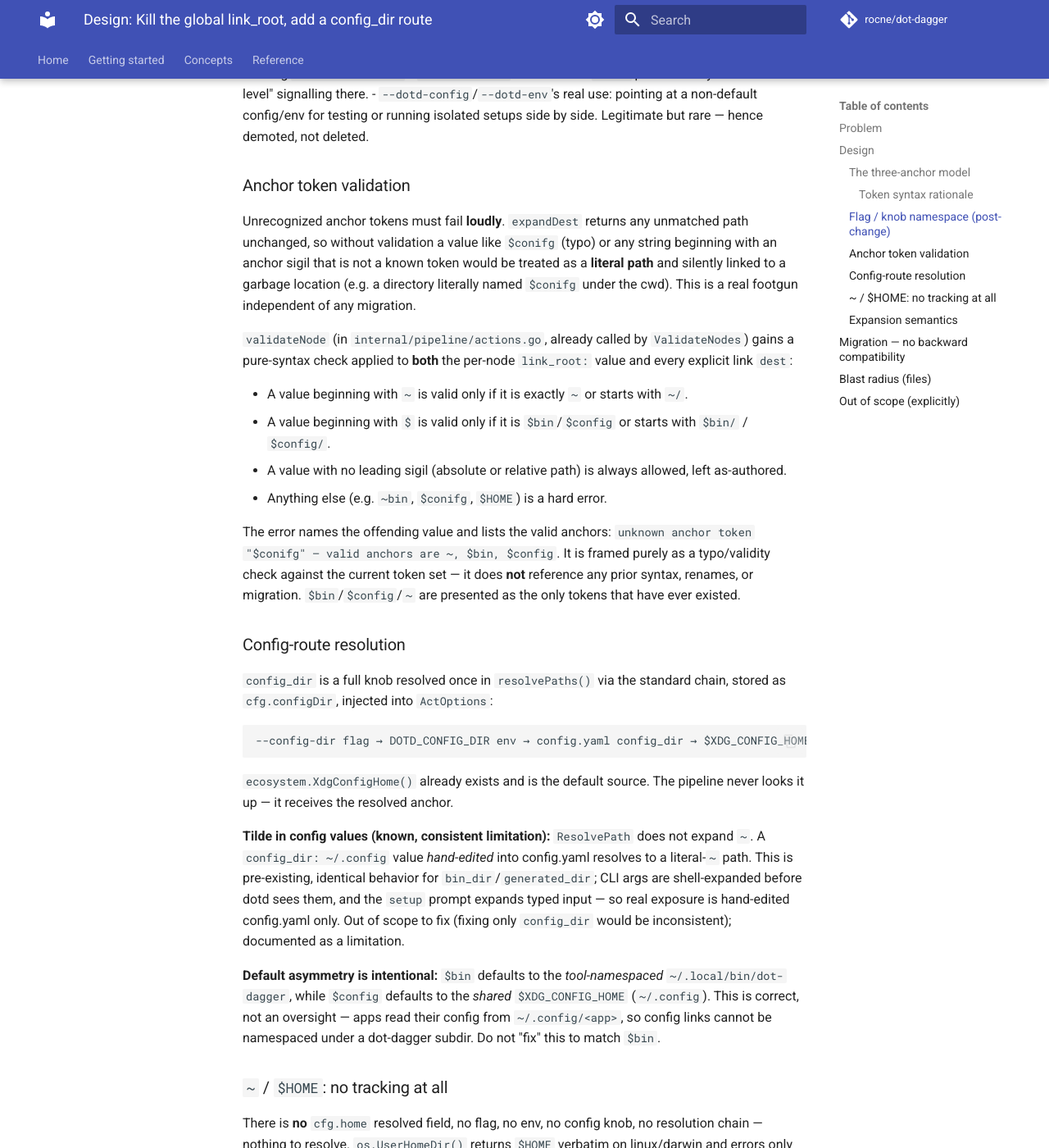
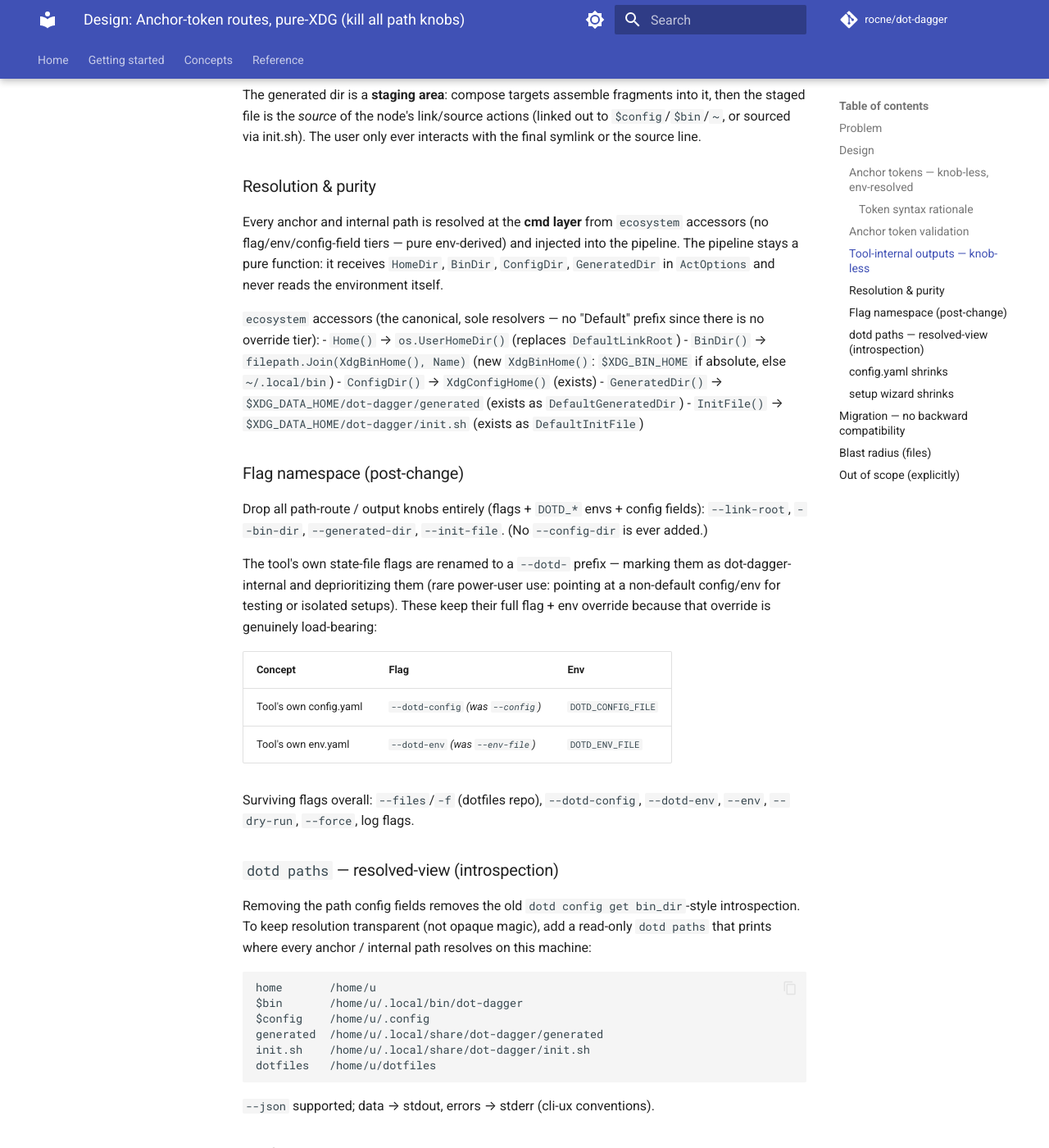
Before and after one commit to rocne/dot-dagger, an MkDocs documentation site: the page built from docs/superpowers/specs/2026-06-13-roots-model-design.md, in a window 1280 px wide and 1400 px high, scrolled down 2498 px. Shown: the whole window at 82% size. Built offline with MkDocs 1.6.1 and Material for MkDocs 9.7.7, drawn with Linux system fonts in a browser that asks for light colours; comment, search, counter and statistics services are not loaded; some of the changed text lies outside the part shown.

Commit message:
docs: lock roots-model design — pure-XDG, zero path knobs
Final design after UX analysis: ~/$bin/$config anchor tokens, all knob-less
and env(XDG)-resolved; remove every path-route and tool-output knob
(link_root, bin_dir, generated_dir, init_file); add anchor-token validation
and a `dotd paths` resolved-view; rename --config/--env-file to
--dotd-config/--dotd-env. config.yaml shrinks to {dotfiles}. No back-compat.

Co-Authored-By: Claude Opus 4.8 <noreply@anthropic.com>

````diff
--- a/docs/superpowers/specs/2026-06-13-roots-model-design.md
+++ b/docs/superpowers/specs/2026-06-13-roots-model-design.md
@@ -1,268 +1,242 @@
-# Design: Kill the global `link_root`, add a `config_dir` route
+# Design: Anchor-token routes, pure-XDG (kill all path knobs)
 
-**Date:** 2026-06-13
-**Status:** Approved (brainstorming), pending implementation plan
-**Scope:** Narrow — remove the global `link_root` overload, make `~` always
-`$HOME`, add a configurable config route, rename the tool's own state-file flags,
-and convert tests to environment configuration. No backward compatibility.
+**Date:** 2026-06-13 (locked 2026-06-14)
+**Status:** Approved (design locked), pending implementation plan
+**Scope:** Replace the global `link_root` overload with three knob-less anchor
+tokens (`~`, `$bin`, `$config`); remove **every** path-route and tool-output
+knob in favor of pure environment (XDG) resolution; add anchor-token validation
+and a `dotd paths` resolved-view; rename the tool's own state-file flags. No
+backward compatibility.
 
 ---
 
 ## Problem
 
-dot-dagger has **two unrelated things both called "link_root"**, and conflating
-them is the whole bug:
+dot-dagger had **two unrelated things both called "link_root"**:
 
 1. **Per-node `link_root:` key** (in each `.dagger` file) — the legitimate,
    abstract linking mechanism. Each convention dir declares where its files link
-   to via a token: `~` (`$HOME`), `$bin` (bin dir). This is good and stays.
-   (Token syntax updated from `~bin` → `$bin`; see "Token syntax" below.)
+   to via a token. This is good and stays.
+2. **The global `link_root` knob** (`--link-root` / `DOTD_LINK_ROOT` /
+   `config.yaml link_root` / `setup` prompt) — flowed into `expandDest` as
+   `HomeDir`, i.e. **it redefined what `~` expands to.** Set `link_root: ~/.config`
+   and `~/.zshrc` resolved to `…/.config/.zshrc`. The overload, now deleted.
 
-2. **The global `cfg.linkRoot` knob** (`--link-root` flag, `DOTD_LINK_ROOT` env,
-   `config.yaml link_root` field, `setup` wizard prompt) — flows into
-   `expandDest` as `HomeDir`, i.e. **it redefines what `~` expands to.** Set
-   `link_root: ~/.config` and `~/.zshrc` resolves to `…/.config/.zshrc`. This is
-   the overload to delete.
+**Root objection:** `~` must ALWAYS mean `$HOME`; nothing should reconfigure it.
 
-**Root objection:** `~` must ALWAYS mean `$HOME`. Nothing should reconfigure it.
-"There is no link root." Tests make it worse by passing `--link-root /home/e2e`
-to fake a home — triggering an alternate code path instead of configuring the
-environment.
-
-**Why the global knob is pure misfeature:** all 7 consumers of `cfg.linkRoot`
-actually want the *real* `$HOME` — `buildActOptions`/`ValidateNodes` (`~`
-expansion), `init`/`teardown` `DetectShellConfig` + `AppendSourceLine`, `adopt`,
-and the `setup` prompt (which we delete). Not one benefits from a configurable
-home. The knob exists only to (a) redefine `~` (the bug) and (b) fake `$HOME` in
-tests (the abuse).
-
-**Why it was built this way (context check):** the original instinct — "configs
-get symlinked, bins go on PATH" — is *preserved* by the per-node `~config` +
-`~bin` anchors. The global `link_root` was never what made config-linking work;
-`config/.dagger` already carries its own route. So removing it does not regress
-the original rationale.
+A deeper realization followed: **dot-dagger should put files where the system
+already expects them, and let the system (XDG) decide those locations.** Home is
+`$HOME`. Config root is `$XDG_CONFIG_HOME`. Managed bins go under the conventional
+`~/.local/bin`. Tool-internal output goes under `$XDG_DATA_HOME`. None of these
+needs a dot-dagger-specific override knob — the environment is the canonical
+source, exactly as `$HOME` is. Per-tool path knobs are redundant with the XDG
+environment and add surface without value.
 
 ---
 
 ## Design
 
-### The three-anchor model
+### Anchor tokens — knob-less, env-resolved
 
-Linking stays pure and abstract: a node's `link_root:` value may be any anchor
-token, an absolute path, or a relative path (left as-authored). Three anchor
-tokens exist; **`$config` is just another token, not a magic special-case of
-dirs named `config/`**.
+A node's `link_root:` value (or an explicit link `dest`) may be an anchor token,
+an absolute path, or a relative path (left as-authored). Three tokens exist:
 
-| Token | Resolves to | Configurable | Default |
-|-------|-------------|--------------|---------|
-| `~` | `$HOME` | **never** | `os.UserHomeDir()` (real `$HOME`) |
-| `$bin` | bin dir | yes (exists) | `~/.local/bin/dot-dagger` |
-| `$config` | config dir | yes (**new**) | `$XDG_CONFIG_HOME` (≈ `~/.config`) |
+| Token | Resolves to | Configurable | Source |
+|-------|-------------|--------------|--------|
+| `~` | `$HOME` | no | `os.UserHomeDir()` |
+| `$bin` | `($XDG_BIN_HOME ?: ~/.local/bin)/dot-dagger`, added to `PATH` | no | XDG env |
+| `$config` | `$XDG_CONFIG_HOME ?: ~/.config` | no | XDG env |
+
+None is a dot-dagger knob: no flag, no `DOTD_*`, no config field. Relocation, when
+wanted, is done the universal way — set `$XDG_BIN_HOME` / `$XDG_CONFIG_HOME`.
+
+**Why `$bin` is namespaced but `$config` is not.** `PATH` is a *search list* — the
+shell tries every directory on it, so a dedicated `…/dot-dagger` subdir added to
+`PATH` works identically to bins in the bare dir, while isolating dot-dagger's
+links from unrelated binaries. `$XDG_CONFIG_HOME` is a *direct lookup root* —
+apps read exactly `~/.config/<app>`, so configs cannot be namespaced. The
+asymmetry reflects search-path vs direct-lookup, not an inconsistency. (`$bin`'s
+namespaced layout is unchanged from today's behavior; the only change is it now
+honors `$XDG_BIN_HOME` and loses its knob.)
 
 #### Token syntax rationale
 
-`~` is reserved for the **one fixed, universal, non-configurable** anchor:
-`$HOME`. It is kept because it is the universal convention and, with the global
-knob gone, finally means exactly `$HOME`. Only the bare `~` / `~/x` form is
-recognized.
-
-The **configurable** routes use a `$`-prefixed, shell-variable-style token
-(`$bin`, `$config`). Rationale: (1) they are literally backed by env vars
-(`DOTD_BIN_DIR`, `DOTD_CONFIG_DIR`), so "variable" reads true; (2) `~name` in
-real shells means "home dir of user `name`" — so the old `~bin`/`~config` tokens
-masqueraded as that syntax; `$`-tokens avoid the collision; (3) `$` is not
-special in YAML and nothing shell-evaluates these values (Go reads the YAML and
-`expandDest` resolves the token), so there is no interpolation hazard. The
-distinction also encodes meaning: `~` = fixed home, `$x` = resolved named root.
-
-This changes the **existing** bin token `~bin` → `$bin` (syntax only, no behavior
-change). Acceptable under "no backward compatibility."
-
-### Flag / knob namespace (post-change)
-
-A clean split: `--dotd-*` flags point at dot-dagger's **own** state files (rare,
-power-user); `--*-dir` flags are **link-target routes** (the common surface).
-
-| Concept | Flag | Env | config.yaml field | Default |
-|---------|------|-----|-------------------|---------|
-| Tool's own config.yaml | `--dotd-config` *(was `--config`)* | `DOTD_CONFIG_FILE` | — | `$XDG_CONFIG_HOME/dot-dagger/config.yaml` |
-| Tool's own env.yaml | `--dotd-env` *(was `--env-file`)* | `DOTD_ENV_FILE` | — | `$XDG_CONFIG_HOME/dot-dagger/env.yaml` |
-| Bin route | `--bin-dir` | `DOTD_BIN_DIR` | `bin_dir` | `~/.local/bin/dot-dagger` |
-| **Config route** | `--config-dir` | `DOTD_CONFIG_DIR` | `config_dir` | `$XDG_CONFIG_HOME` |
-
-Notes:
-- `config_dir` is symmetric with `bin_dir` (both `*_dir`). The token is
-  `$config` (token ≠ field-suffix is already precedent: `$bin` token vs `bin_dir`
-  field).
-- The `--dotd-` prefix marks "internal to the tool"; it removes the
-  `--config` / `--config-dir` collision. Env vars keep their existing
-  `DOTD_CONFIG_FILE` / `DOTD_ENV_FILE` names — the `DOTD_` prefix already does the
-  "tool-level" signalling there.
-- `--dotd-config`/`--dotd-env`'s real use: pointing at a non-default
-  config/env for testing or running isolated setups side by side. Legitimate but
-  rare — hence demoted, not deleted.
+`~` is reserved for the one fixed, universal anchor (`$HOME`); only `~` / `~/x`
+is recognized. The configurable-by-environment routes use `$`-prefixed tokens
+(`$bin`, `$config`): they read as shell-variable-style placeholders, they avoid
+the shell `~name` ("home of user name") collision the old `~bin` masqueraded as,
+and `$` is not special in YAML (nothing shell-evaluates these values — Go reads
+the YAML and `expandDest` resolves the token).
 
 ### Anchor token validation
 
-Unrecognized anchor tokens must fail **loudly**. `expandDest` returns any
-unmatched path unchanged, so without validation a value like `$conifg` (typo) or
-any string beginning with an anchor sigil that is not a known token would be
-treated as a **literal path** and silently linked to a garbage location (e.g. a
-directory literally named `$conifg` under the cwd). This is a real footgun
-independent of any migration.
+`expandDest` returns any unmatched path unchanged, so without validation a typo
+(`$conifg`, `~bin`, `$HOME`) would be treated as a **literal path** and silently
+linked to a garbage location. `validateNode` (in `internal/pipeline/actions.go`,
+already called by `ValidateNodes`) gains a pure-syntax check applied to both the
+per-node `link_root:` value and every explicit link `dest`:
 
-`validateNode` (in `internal/pipeline/actions.go`, already called by
-`ValidateNodes`) gains a pure-syntax check applied to **both** the per-node
-`link_root:` value and every explicit link `dest`:
+- begins with `~`: valid only as `~` or `~/…`
+- begins with `$`: valid only as `$bin`/`$config` or `$bin/…`/`$config/…`
+- no leading sigil (absolute/relative): always allowed
+- anything else: hard error
 
-- A value beginning with `~` is valid only if it is exactly `~` or starts with
-  `~/`.
-- A value beginning with `$` is valid only if it is `$bin`/`$config` or starts
-  with `$bin/` / `$config/`.
-- A value with no leading sigil (absolute or relative path) is always allowed,
-  left as-authored.
-- Anything else (e.g. `~bin`, `$conifg`, `$HOME`) is a hard error.
+Error: `unknown anchor token "$conifg" — valid anchors are ~, $bin, $config`.
+Framed purely as a validity check against the current token set — no reference to
+prior syntax, renames, or migration. `~`/`$bin`/`$config` are presented as the
+only tokens that have ever existed.
 
-The error names the offending value and lists the valid anchors:
-`unknown anchor token "$conifg" — valid anchors are ~, $bin, $config`. It is
-framed purely as a typo/validity check against the current token set — it does
-**not** reference any prior syntax, renames, or migration. `$bin`/`$config`/`~`
-are presented as the only tokens that have ever existed.
+### Tool-internal outputs — knob-less
 
-### Config-route resolution
+Neither is a link route; both are dot-dagger-managed output the user never names.
+Non-configurable, under `$XDG_DATA_HOME`:
 
-`config_dir` is a full knob resolved once in `resolvePaths()` via the standard
-chain, stored as `cfg.configDir`, injected into `ActOptions`:
+| Output | Resolves to |
+|--------|-------------|
+| generated staging | `$XDG_DATA_HOME/dot-dagger/generated` |
+| init.sh | `$XDG_DATA_HOME/dot-dagger/init.sh` |
+
+The generated dir is a **staging area**: compose targets assemble fragments into
+it, then the staged file is the *source* of the node's link/source actions
+(linked out to `$config`/`$bin`/`~`, or sourced via init.sh). The user only ever
+interacts with the final symlink or the source line.
+
+### Resolution & purity
+
+Every anchor and internal path is resolved at the **cmd layer** from `ecosystem`
+accessors (no flag/env/config-field tiers — pure env-derived) and injected into
+the pipeline. The pipeline stays a pure function: it receives `HomeDir`,
+`BinDir`, `ConfigDir`, `GeneratedDir` in `ActOptions` and never reads the
+environment itself.
+
+`ecosystem` accessors (the canonical, sole resolvers — no "Default" prefix since
+there is no override tier):
+- `Home()` → `os.UserHomeDir()` (replaces `DefaultLinkRoot`)
+- `BinDir()` → `filepath.Join(XdgBinHome(), Name)` (new `XdgBinHome()`:
+  `$XDG_BIN_HOME` if absolute, else `~/.local/bin`)
+- `ConfigDir()` → `XdgConfigHome()` (exists)
+- `GeneratedDir()` → `$XDG_DATA_HOME/dot-dagger/generated` (exists as
+  `DefaultGeneratedDir`)
+- `InitFile()` → `$XDG_DATA_HOME/dot-dagger/init.sh` (exists as `DefaultInitFile`)
+
+### Flag namespace (post-change)
+
+Drop all path-route / output knobs entirely (flags + `DOTD_*` envs + config
+fields): `--link-root`, `--bin-dir`, `--generated-dir`, `--init-file`. (No
+`--config-dir` is ever added.)
+
+The tool's own state-file flags are renamed to a `--dotd-` prefix — marking them
+as dot-dagger-internal and deprioritizing them (rare power-user use: pointing at
+a non-default config/env for testing or isolated setups). These keep their full
+flag + env override because that override is genuinely load-bearing:
+
+| Concept | Flag | Env |
+|---------|------|-----|
+| Tool's own config.yaml | `--dotd-config` *(was `--config`)* | `DOTD_CONFIG_FILE` |
+| Tool's own env.yaml | `--dotd-env` *(was `--env-file`)* | `DOTD_ENV_FILE` |
+
+Surviving flags overall: `--files`/`-f` (dotfiles repo), `--dotd-config`,
+`--dotd-env`, `--env`, `--dry-run`, `--force`, log flags.
+
+### `dotd paths` — resolved-view (introspection)
+
+Removing the path config fields removes the old `dotd config get bin_dir`-style
+introspection. To keep resolution transparent (not opaque magic), add a
+read-only `dotd paths` that prints where every anchor / internal path resolves on
+this machine:
 
 ```
---config-dir flag → DOTD_CONFIG_DIR env → config.yaml config_dir → $XDG_CONFIG_HOME
+home       /home/u
+$bin       /home/u/.local/bin/dot-dagger
+$config    /home/u/.config
+generated  /home/u/.local/share/dot-dagger/generated
+init.sh    /home/u/.local/share/dot-dagger/init.sh
+dotfiles   /home/u/dotfiles
 ```
 
-`ecosystem.XdgConfigHome()` already exists and is the default source. The
-pipeline never looks it up — it receives the resolved anchor.
+`--json` supported; data → stdout, errors → stderr (cli-ux conventions).
 
-**Tilde in config values (known, consistent limitation):** `ResolvePath` does
-not expand `~`. A `config_dir: ~/.config` value *hand-edited* into config.yaml
-resolves to a literal-`~` path. This is pre-existing, identical behavior for
-`bin_dir`/`generated_dir`; CLI args are shell-expanded before dotd sees them, and
-the `setup` prompt expands typed input — so real exposure is hand-edited
-config.yaml only. Out of scope to fix (fixing only `config_dir` would be
-inconsistent); documented as a limitation.
+### config.yaml shrinks
 
-**Default asymmetry is intentional:** `$bin` defaults to the *tool-namespaced*
-`~/.local/bin/dot-dagger`, while `$config` defaults to the *shared*
-`$XDG_CONFIG_HOME` (`~/.config`). This is correct, not an oversight — apps read
-their config from `~/.config/<app>`, so config links cannot be namespaced under a
-dot-dagger subdir. Do not "fix" this to match `$bin`.
+After dropping `link_root`/`bin_dir`/`generated_dir`, the only remaining field is
+`dotfiles`. config.yaml's sole job becomes persisting the dotfiles repo path
+(which also resolves via `$DOTD_FILES` → `$DOTFILES` → cwd). Whether config.yaml
+still earns its keep is a *later* question — out of scope here; keep it.
 
-### `~` / `$HOME`: no tracking at all
+### setup wizard shrinks
 
-There is **no** `cfg.home` resolved field, no flag, no env, no config knob, no
-resolution chain — nothing to resolve. `os.UserHomeDir()` returns `$HOME`
-verbatim on linux/darwin and errors only when `$HOME` is unset (no `/etc/passwd`
-fallback — verified, Go 1.26.3). The system/shell configures home; the tool
-inherits it.
-
-A single thin accessor `ecosystem.Home()` (wrapping the existing private
-`userHome()`) centralizes the one consistent "`$HOME` is not defined" error and
-gives callers one name. It is explicitly **not** a canonical-resolution path —
-it's a pure env read, the CLAUDE.md "universal convention with no project-specific
-override" exception (like `$EDITOR`). `ecosystem.DefaultLinkRoot()` is removed;
-`Home()` replaces it.
-
-cmd layer calls `ecosystem.Home()` to inject `HomeDir` into
-`ActOptions`/`ValidateNodes` (pipeline stays pure). `init`/`teardown`/`adopt`
-call the same accessor.
-
-### Expansion semantics
-
-`expandDest(path, homeDir, binDir, configDir)` gains a third anchor branch:
-
-- `~` / `~/x` → `homeDir` (real `$HOME`)
-- `$bin` / `$bin/x` → `binDir`
-- `$config` / `$config/x` → `configDir`
-- anything else (`/abs`, `relative`) → left as-authored
-
-Whole-token matching (already the discipline for `~` via the `path[1] == '/'`
-guard) ensures each token matches only as a whole token or with a `/` suffix
-(`$config` is not a prefix-confusion of `$bin`, etc.). `ActOptions` gains
-`ConfigDir string`; thread it through `ValidateNodes` and `buildActOptions`. The
-pipeline remains a pure function — all three anchors resolved at the cmd layer
-and injected, never looked up inside the pipeline.
+With bin/config/generated/link-root prompts gone, `setup` reduces to: confirm the
+dotfiles repo path, write config.yaml (`dotfiles` only), write env.yaml if absent,
+and offer to add the source line to the shell RC. Still useful (onboarding +
+shell wiring), just lean.
 
 ---
 
 ## Migration — no backward compatibility
 
-Breaking changes are acceptable. Remove the bad field and old flag names cleanly;
-preserve no remnants.
+There are no users; breaking changes are acceptable; no migration notes, no
+back-hinting.
 
-**(a) Remove `link_root` from config.yaml.** Delete the `LinkRoot` struct field,
-its `KeyLinkRoot` entry, and its get/set cases. Keep `dec.KnownFields(true)`
-strict — a stale `link_root:` in any existing config.yaml then fails to load with
-the standard "unknown field" decode error. **No special-case handling, no
-back-hinting:** `link_root` is treated exactly like any other unknown field, as
-if it had never existed. We do not detect it, name it, or explain its removal. No
-hidden field, no warn-once, no compatibility shim.
+**(a) config.yaml fields.** Delete `LinkRoot`, `BinDir`, `GeneratedDir` struct
+fields, their `Key*` entries, and get/set cases (leaving only `Dotfiles`). Keep
+`dec.KnownFields(true)` strict — a stale `link_root:`/`bin_dir:`/`generated_dir:`
+in any config.yaml then fails to load as a plain unknown field. **No special-case
+handling or detection** for the removed fields; they are treated as if they never
+existed.
 
-**(b) Rename flags in place, no aliases.** `--config` → `--dotd-config`,
-`--env-file` → `--dotd-env`; add `--config-dir`. Targeted edits at the flag
-registrations and `pathFlagOwners` keys — not blind `sed`, because `"config"`
-also appears as the cobra group ID and inside `config_dir`. Order the edits to
-avoid partial-string collisions.
+**(b) Flags.** Remove `--link-root`/`--bin-dir`/`--generated-dir`/`--init-file`
+and their `DOTD_*` envs. Rename `--config`→`--dotd-config`,
+`--env-file`→`--dotd-env` (no aliases). Targeted edits at flag registrations and
+`pathFlagOwners`.
 
-**(c) Tests → environment configuration.** Replace every `--link-root` usage with
-environment config:
-- Go tests: `t.Setenv("HOME", tmp)` instead of `--link-root tmp`.
-- e2e Docker scripts: `export HOME=/home/e2e` (plus `export DOTD_CONFIG_DIR=…`
-  or `--config-dir` where a test exercises config linking).
-- **First implementation step (audit lesson):** grep `*_test.go` and
-  `test/e2e/*.sh` for `--link-root` / `link-root` / `LinkRoot` and enumerate
-  every site *before* changing code — tests encode the old behavior, so the grep
-  is the real blast-radius map.
+**(c) Tests → environment configuration.** Replace every `--link-root` (and any
+`--bin-dir`/`--init-file`/`--generated-dir`) usage with environment config:
+- Go tests: `t.Setenv("HOME", tmp)`, and `t.Setenv("XDG_CONFIG_HOME", …)` /
+  `t.Setenv("XDG_BIN_HOME", …)` / `t.Setenv("XDG_DATA_HOME", …)` where a test
+  exercises those routes.
+- e2e Docker scripts: `export HOME=/home/e2e` (+ `XDG_*` as needed).
+- **First step (audit lesson):** grep `*_test.go` and `test/e2e/*.sh` for
+  `--link-root`/`link-root`/`LinkRoot`/`bin-dir`/`init-file`/`generated-dir` and
+  enumerate every site before editing — tests encode old behavior.
 
-**Scaffold change.** `init` emits `config/.dagger` with `link_root: "$config"`
-(was `~/.config`) and `bin/.dagger` with `link_root: "$bin"` (was `~bin`), so
-scaffolded config dirs follow XDG. Existing user `.dagger` files that hardcode
-`~/.config` keep working (= `$HOME/.config`), just not XDG-aware until edited.
-Existing `.dagger` files using the old `~bin` token must be updated to `$bin`
-(no back-compat) — acceptable under narrow scope.
+**(d) Token spelling in fixtures.** `~bin` → `$bin` in scaffold output and
+testdata `.dagger` files. Config scaffold `link_root: "~/.config"` → `"$config"`.
 
 ---
 
 ## Blast radius (files)
 
-- `internal/config/config.go` — drop `LinkRoot`/`KeyLinkRoot`; add
-  `ConfigDir`/`KeyConfigDir` + get/set.
-- `internal/ecosystem/ecosystem.go` — remove `DefaultLinkRoot`; add `Home()`
-  accessor; `XdgConfigHome` already present for the config-dir default.
-- `internal/pipeline/act.go` (+ `actions.go`) — `expandDest` third branch;
-  rename `BinPrefix` const `~bin` → `$bin`; add `ConfigPrefix` = `$config`;
-  `ActOptions.ConfigDir`; `validateNode` anchor-token validation.
-- `cmd/dotd/main.go` — flag renames (`--dotd-config`, `--dotd-env`), new
-  `--config-dir`, drop `--link-root`; `pathFlagOwners` updates; `resolvePaths`
-  (drop linkRoot resolve, add configDir resolve); `buildActOptions`/
-  `ValidateNodes` use `ecosystem.Home()` + `cfg.configDir`.
-- `cmd/dotd/setup_cmd.go` — delete the "Link root" prompt.
-- `cmd/dotd/init_cmd.go` — scaffold `~config`; use `ecosystem.Home()`.
-- `cmd/dotd/teardown_cmd.go`, `cmd/dotd/adopt.go` — use `ecosystem.Home()`.
-- `cmd/dotd/config_cmd.go` — help examples (`link_root` → `config_dir`).
-- Docs: `README.md`, `docs/reference/dotd.md`, `docs/reference/dagger.md`,
-  `docs/reference/annotations.md`, `docs/reference/env-yaml.md`, concepts, spec
-  `symlinks.md`/`cli.md`/`env.md`. (CI `.github/` `--config` refs are
-  GoReleaser's own flag — not dotd's — and need no change. No committed shell
-  completions exist.)
-- Tests + fixtures: e2e scripts + `integration_test.go` + `main_test.go`
-  (link-root → env config); testdata `.dagger` fixtures using `~bin` →
-  `$bin` (`internal/pipeline/testdata`, `cmd/dotd/testdata`, `test/e2e/fixture`).
+- `internal/pipeline/act.go` (+ `actions.go`) — `expandDest` `$bin`/`$config`/`~`
+  branches; `BinPrefix="$bin"`, `ConfigPrefix="$config"`; `ActOptions.ConfigDir`;
+  `validateNode` anchor-token validation.
+- `internal/ecosystem/ecosystem.go` — `Home()`, `XdgBinHome()`, `BinDir()`,
+  `ConfigDir()`; rename/retain `GeneratedDir()`/`InitFile()`; remove
+  `DefaultLinkRoot`, the knob-style `DefaultBinDir` flavor.
+- `internal/config/config.go` — strip to `Dotfiles` only.
+- `cmd/dotd/main.go` — remove path-route flags + cfg fields + their resolution;
+  rename `--dotd-config`/`--dotd-env`; resolve anchors/outputs from accessors;
+  inject `ConfigDir` into `ActOptions`; `pathFlagOwners` cleanup.
+- `cmd/dotd/setup_cmd.go` — drop bin/generated/link-root prompts.
+- `cmd/dotd/init_cmd.go` — scaffold `$bin`/`$config`; `Home()`/`InitFile()`.
+- `cmd/dotd/teardown_cmd.go`, `cmd/dotd/adopt.go` (+ `internal/adopter`) —
+  accessors; adopt gains `ConfigDir`.
+- `cmd/dotd/config_cmd.go` — help examples; `config show`/`get`/`set` now only
+  `dotfiles`.
+- **New:** `cmd/dotd/paths_cmd.go` — `dotd paths` resolved-view.
+- Docs: `README.md`, `docs/reference/dotd.md`/`dagger.md`/`annotations.md`/
+  `env-yaml.md`, concepts, spec `symlinks.md`/`cli.md`/`env.md`. (CI `.github/`
+  `--config` refs are GoReleaser's own flag — unchanged. No committed shell
+  completions.)
+- Tests + fixtures: e2e scripts + `integration_test.go` + `main_test.go`;
+  testdata `.dagger` (`~bin`→`$bin`).
 
 ---
 
 ## Out of scope (explicitly)
 
 - Renaming the per-node `.dagger link_root:` key (stays).
-- Touching `bin_dir` *behavior* or renaming the field to `bin_root`. (The bin
-  *token* spelling does change `~bin` → `$bin` for cross-route consistency; the
-  resolution/default/field are untouched.)
-- `generated_dir`.
-- Any backward-compatibility machinery (config field shims, flag aliases).
+- Removing `config.yaml` entirely (its `dotfiles`-only future is a later call).
+- Tilde-in-config-value expansion (`ResolvePath` doesn't expand `~`; pre-existing
+  and now near-moot since the only path field left is `dotfiles`; CLI args are
+  shell-expanded anyway).
+- Per-tool (non-global) path relocation — intentionally dropped; use `$XDG_*`.
````
